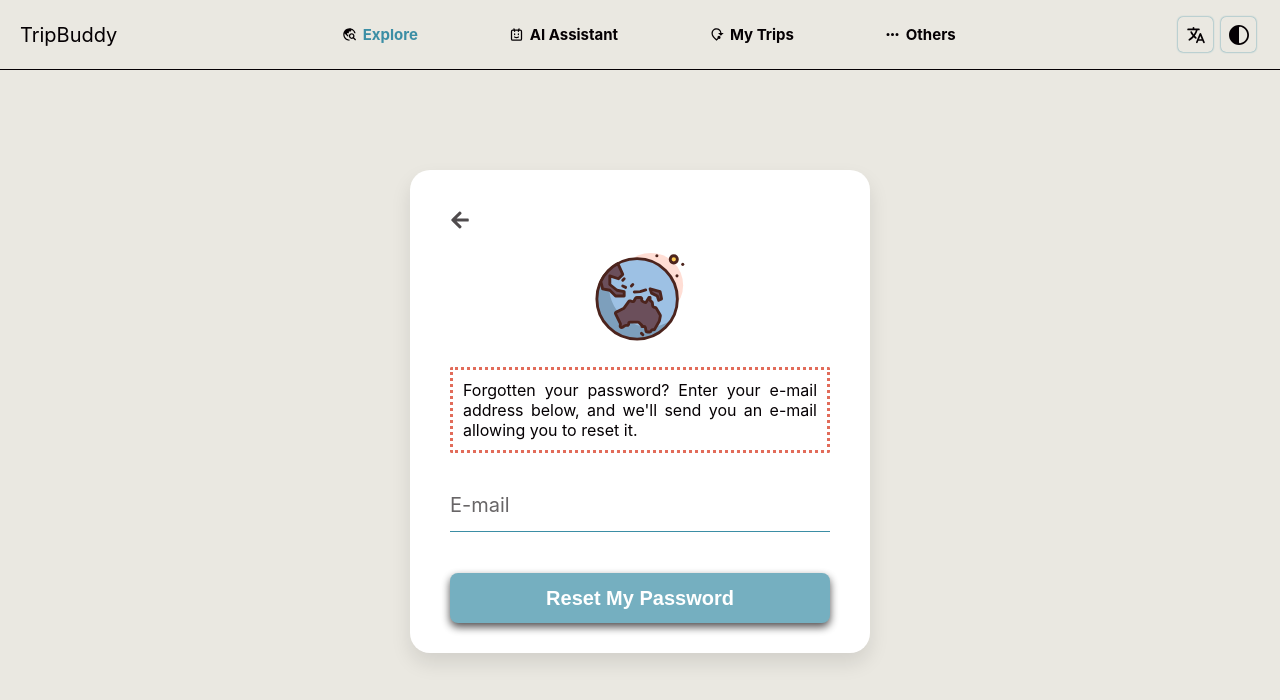
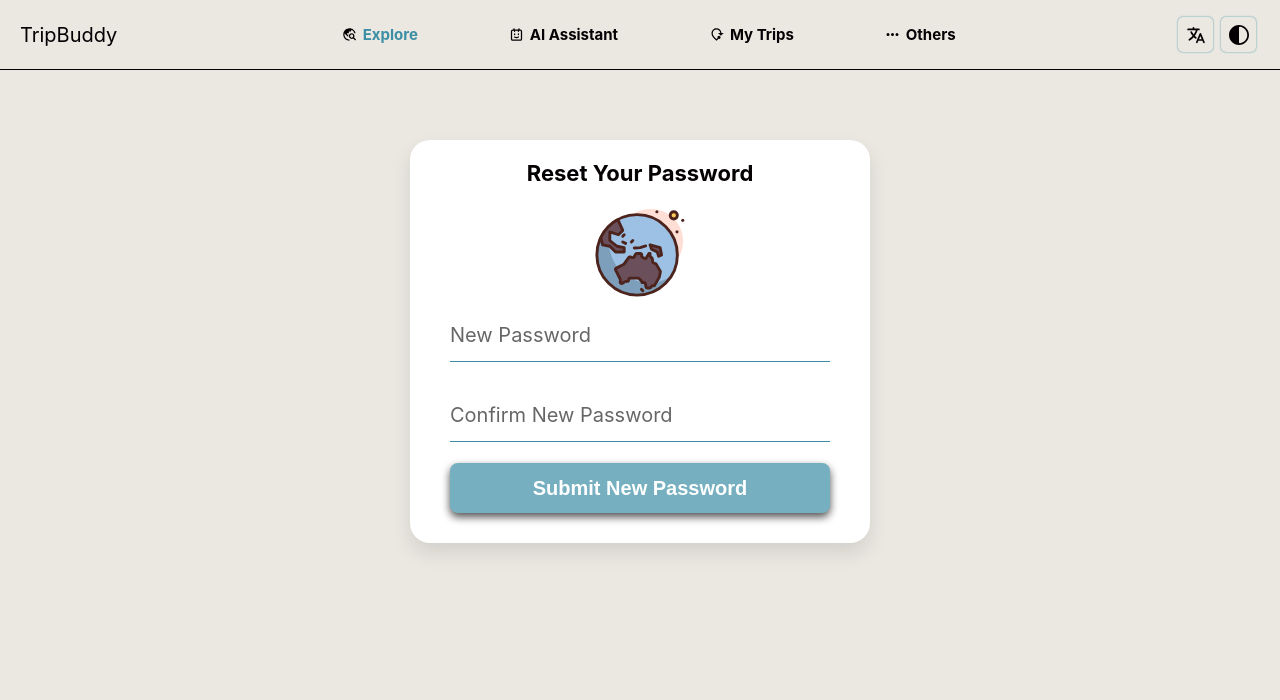
Before and after one commit to 112-2-SDM-G4/TripBuddy, a React (Create React App) app in the folder frontend/: page /reset/1 in a window 1280 px wide. Shown: the top 700 px of the page. Built offline with nearby package versions, Linux system fonts and the light colour scheme.

Commit message:
[TAS-46] split reset page -> forgot-password & reset-password 1. 新增設置新密碼頁面 2. App.js的route做修正

```diff
--- a/frontend/src/App.js
+++ b/frontend/src/App.js
@@ -6,7 +6,8 @@ import Header from "./component/Header";
 import Login from "./page/Login";
 import Edit from "./page/Edit";
 import Explore from "./page/Explore";
-import Reset from "./page/Reset";
+import ForgotPassword from "./page/Forgot-password";
+import ResetPassword from "./page/Reset-password";
 import NotFound from "./page/NotFound";
 
 function App() {
@@ -19,8 +20,8 @@ function App() {
             <Routes>
                 <Route path="/">
                     <Route path="login" element={<Login />} />
-                    <Route path="reset" element={<Reset />} />
-                    <Route path="reset/:token" element={<Reset />} />
+                    <Route path="reset" element={<ForgotPassword />} />
+                    <Route path="reset/:token" element={<ResetPassword />} />
                     <Route path="edit" element={<Edit />} />
                     <Route path="explore" element={<Explore />} />
                     <Route path="*" element={<NotFound />} />
--- a/frontend/src/page/Reset.jsx
+++ b/frontend/src/page/Forgot-password.jsx
@@ -1,7 +1,7 @@
 // rest.jsx
 import React, { useState } from "react";
 import { useNavigate } from 'react-router-dom';
-import style from "./Reset.module.css";
+import style from "./Forgot-password.module.css";
 import Button from "../component/Button";
 import InputText from "../component/InputText";
 import { FaArrowLeft } from 'react-icons/fa';
@@ -74,9 +74,12 @@ const Reset = () => {
         return (
             <div className={style.main}>
                 <div className={style.loginContainer}>
-                    <h2>Password Reset Email Sent</h2>
-                    <p>Please check your email to reset your password.</p>
-                    <button onClick={goBack} className={style.backButton}>Go Back</button>
+                    <img className={style.logo} src="../../circle-check.svg"/>
+                    <h2>Password Reset Email Sent!</h2>
+                    <div className={style.description}>
+                        <p className={style.text}>We've sent an email to <strong>{email}</strong>. Follow the instructions in the email to reset your password.</p>
+                    </div>
+                    <Button txt="Return to Login" func={goBack} />
                 </div>
             </div>
         );
--- a/frontend/src/page/Reset.module.css
+++ b/frontend/src/page/Forgot-password.module.css
@@ -26,10 +26,13 @@
 .logo {
     width: 4.6rem;
 }
+
+
 .backButton {
     padding-left: 0rem;
     transition: transform 0.2s ease;
-    display: inline-flex; /* Or however you need to display it */
+    display: inline-flex;
+    /* Or however you need to display it */
     align-items: center;
     justify-content: center;
     cursor: pointer;
@@ -39,7 +42,7 @@
     transform: scale(0.9);
 }
 
-.backButton FaArrowLeft{
+.backButton FaArrowLeft {
     size: 3rem;
 }
 
@@ -70,9 +73,20 @@
     border-radius: 0.1rem;
 }
 
+.description {
+    margin-top: 1rem;
+    margin-bottom: 1rem;
+}
+
 .text {
     color: var(--fontcolor);
     opacity: 1;
     font-size: 0.8rem;
     text-align: justify;
 }
+
+h2 {
+    margin-bottom: 1rem;
+    font-weight: bold;
+    font-size: 1.1rem;
+}
--- /dev/null
+++ b/frontend/src/page/Reset-password.jsx
@@ -0,0 +1,80 @@
+import React, { useState } from 'react';
+import { useNavigate, useParams } from 'react-router-dom';
+import style from './Reset-password.module.css'; // Adjust path as needed
+import Button from '../component/Button'; // Adjust path as needed
+import InputText from '../component/InputText'; // Adjust path as needed
+
+const PasswordResetPage = () => {
+    const { token } = useParams(); // Capture the token from the URL
+    const [password, setPassword] = useState('');
+    const [confirmPassword, setConfirmPassword] = useState('');
+    const [error, setError] = useState('');
+    const navigate = useNavigate();
+
+    const handleSubmit = async (e) => {
+        e.preventDefault();
+        if (password.length < 8) {
+            setError("Password must be at least 8 characters long.");
+            return;
+        }
+
+        // Check if passwords match
+        if (password !== confirmPassword) {
+            setError("Passwords do not match.");
+            return;
+        }
+
+        // Reset error state if validation passes
+        setError('');
+
+        try {
+            // Here you would make an API call to your backend
+            // const response = await fetch('/api/reset-password', {
+            //   method: 'POST',
+            //   headers: {'Content-Type': 'application/json'},
+            //   body: JSON.stringify({ token, password })
+            // });
+            // const data = await response.json();
+
+            // Assuming a successful response
+            // if (data.valid) {
+            navigate('/login'); // Redirect user to login page upon success
+            // } else {
+            //   setError(data.message);
+            // }
+        } catch (error) {
+            setError("An error occurred. Please try again.");
+        }
+    };
+
+    return (
+        <div className={style.main}>
+            <div className={style.resetContainer}>
+                <h2>Reset Your Password</h2>
+                <form onSubmit={handleSubmit} className={style.resetForm}>
+                    <div className={style.logoContainer}>
+                        <img className={style.logo} src="../../logo.svg" alt="TourBuddy" />
+                    </div>
+                    {error && <div className={style.errorMessage}>{error}</div>}
+                    <InputText
+                        propmt={"New Password"}
+                        name={"password"}
+                        setting={{ require: true, type: 'password' }}
+                        value={password}
+                        onChange={setPassword}
+                    />
+                    <InputText
+                        propmt={"Confirm New Password"}
+                        name={"confirmPassword"}
+                        setting={{ require: true, type: 'password' }}
+                        value={confirmPassword}
+                        onChange={setConfirmPassword}
+                    />
+                    <Button txt="Submit New Password" setting={{ type: "submit" }} />
+                </form>
+            </div>
+        </div>
+    );
+};
+
+export default PasswordResetPage;
--- /dev/null
+++ b/frontend/src/page/Reset-password.module.css
@@ -0,0 +1,54 @@
+.main {
+
+    display: flex;
+    flex-direction: column;
+    width: 100vw;
+    align-items: center;
+    padding-top: 0.5rem;
+}
+
+.resetContainer {
+    background-color: var(--fieldcolor);
+    padding: 1rem 2rem 1.5rem 2rem;
+    border-radius: 1rem;
+    box-shadow: 0 0.5rem 1rem rgba(0, 0, 0, 0.1);
+    width: 23rem;
+    margin: 3rem;
+    justify-content: center;
+    align-items: center;
+}
+
+.logoContainer {
+    text-align: center;
+    margin-bottom: 1rem;
+}
+
+.logo {
+    width: 4.6rem;
+
+}
+
+.inputGroup {
+    padding-bottom: 1rem;
+}
+
+.errorMessage {
+    color: red;
+    /* Style it as needed, for example: */
+    font-size: 0.6rem;
+    margin-top: 0.6rem;
+}
+
+.text {
+    color: var(--fontcolor);
+    opacity: 1;
+    font-size: 0.8rem;
+    text-align: justify;
+}
+
+h2 {
+    margin-bottom: 1rem;
+    font-weight: bold;
+    font-size: 1.1rem;
+    text-align: center;
+}
```
Also changed, not shown: frontend/public/circle-check.svg (added).
